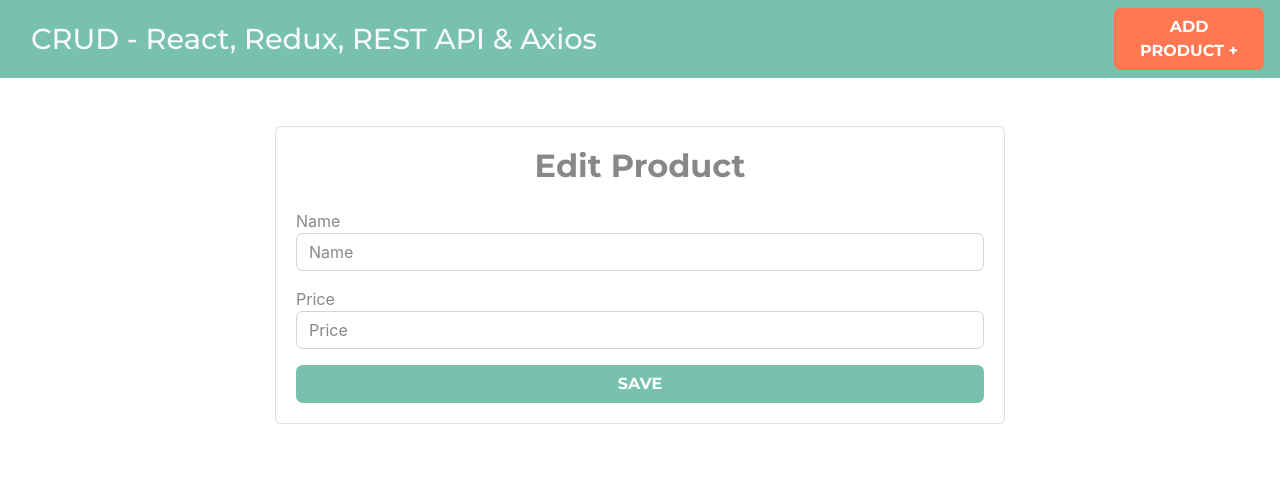
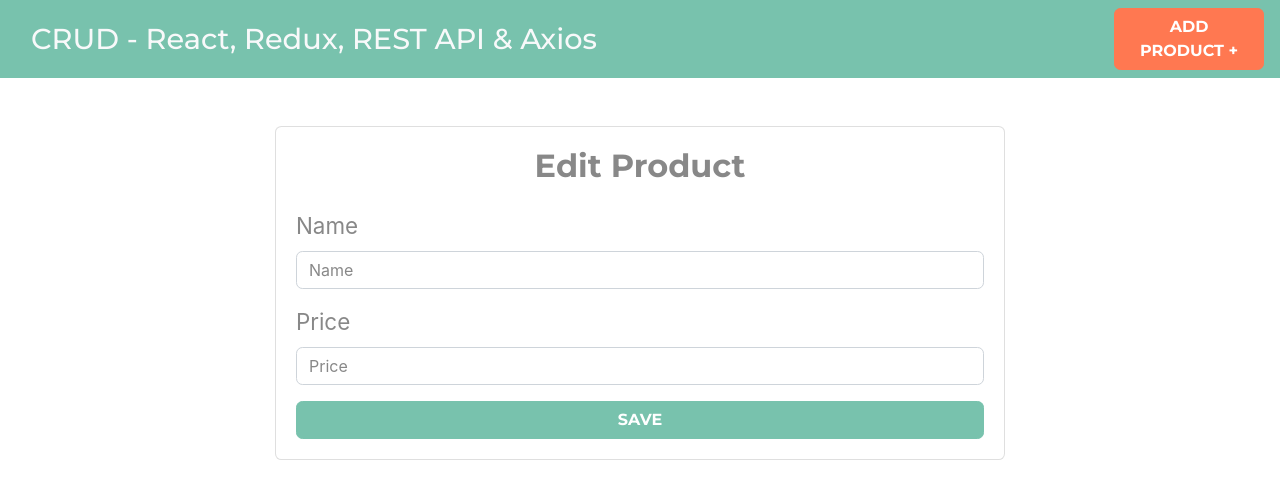
Before and after one commit to JulianEcheverri/React-14-Redux, a React (Create React App) app in the folder crudredux/: page /products/edit/1 in a window 1280 px wide. Shown: the top 498 px of the page. Built offline with nearby package versions, Linux system fonts and the light colour scheme.

Commit message:
Adding json-server for a fake REST API

```diff
--- /dev/null
+++ b/crudredux/db.json
@@ -0,0 +1,29 @@
+{
+    "products": [
+      {
+        "id": 1,
+        "name": "Jugo de Zanahoria",
+        "price": "31111"
+      },
+      {
+        "id": 2,
+        "name": "Jugo de Naranja",
+        "price": "1"
+      },
+      {
+        "name": "Jugo de Naranja",
+        "price": "300",
+        "id": 3
+      },
+      {
+        "name": "Rib Eye 800g",
+        "price": "200",
+        "id": 4
+      },
+      {
+        "name": "Jugo de Fresa",
+        "price": "200",
+        "id": 5
+      }
+    ]
+  }
--- a/crudredux/src/components/EditProduct.js
+++ b/crudredux/src/components/EditProduct.js
@@ -11,7 +11,7 @@ const EditProduct = () => {
               </h2>
               <form>
                 <div className="form-group">
-                  <labe>Name</labe>
+                  <label>Name</label>
                   <input
                     name="name"
                     type="text"
@@ -20,7 +20,7 @@ const EditProduct = () => {
                   ></input>
                 </div>
                 <div className="form-group">
-                  <labe>Price</labe>
+                  <label>Price</label>
                   <input
                     name="Price"
                     type="number"
--- a/crudredux/src/components/NewProduct.js
+++ b/crudredux/src/components/NewProduct.js
@@ -10,7 +10,7 @@ const NewProduct = () => {
             </h2>
             <form>
               <div className="form-group">
-                <labe>Name</labe>
+                <label>Name</label>
                 <input
                   name="name"
                   type="text"
@@ -19,7 +19,7 @@ const NewProduct = () => {
                 ></input>
               </div>
               <div className="form-group">
-                <labe>Price</labe>
+                <label>Price</label>
                 <input
                   name="Price"
                   type="number"
```
Also changed, not shown: 1 other file (tests, documents, lock files or other folders).
